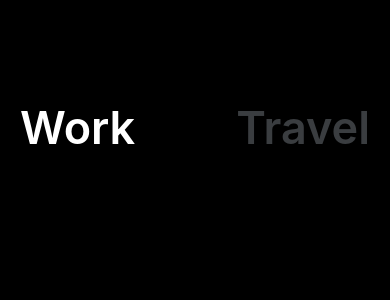
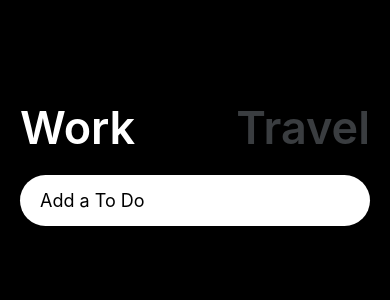
Before and after one commit to jimin-kiim/ToDoApp, a React Native app: screen / in a window 390 px wide. Shown: the top 300 px of the page. Built offline with nearby package versions, Linux system fonts and the light colour scheme.

Commit message:
feat: textInput

```diff
--- a/App.js
+++ b/App.js
@@ -45,6 +45,15 @@ export default function App() {
                     </Text>
                 </TouchableOpacity>
             </View>
+
+            <TextInput
+                onChangeText={onChangeText}
+                value={text}
+                placeholder={
+                    working ? "Add a To Do" : "Where do you want to go?"
+                }
+                style={styles.input}
+            ></TextInput>
         </View>
     );
 }
@@ -64,4 +73,12 @@ const styles = StyleSheet.create({
         fontSize: 45,
         fontWeight: "600",
     },
+    input: {
+        backgroundColor: "white",
+        paddingVertical: 15,
+        paddingHorizontal: 20,
+        borderRadius: 30,
+        marginTop: 20,
+        fontSize: 18,
+    },
 });
```
